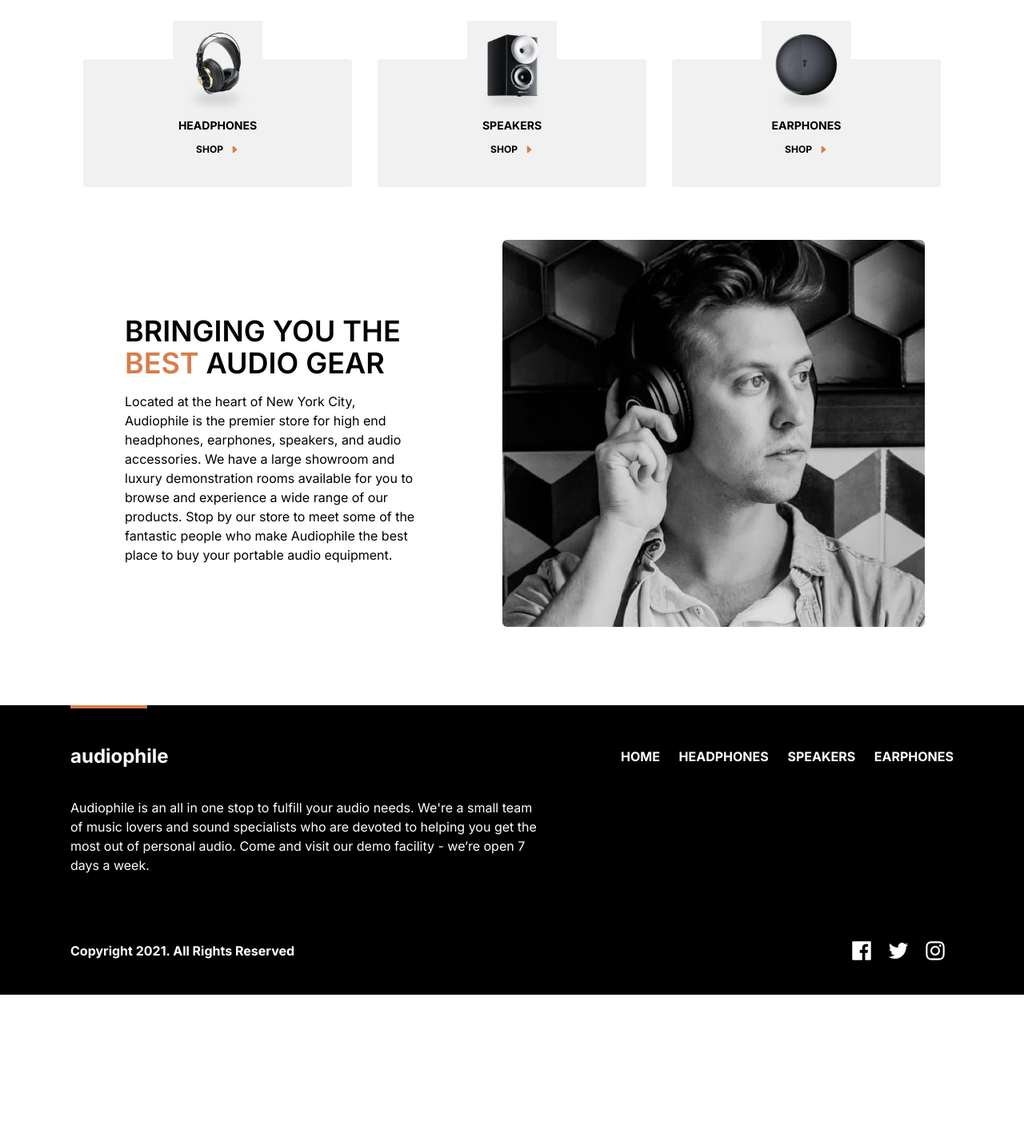
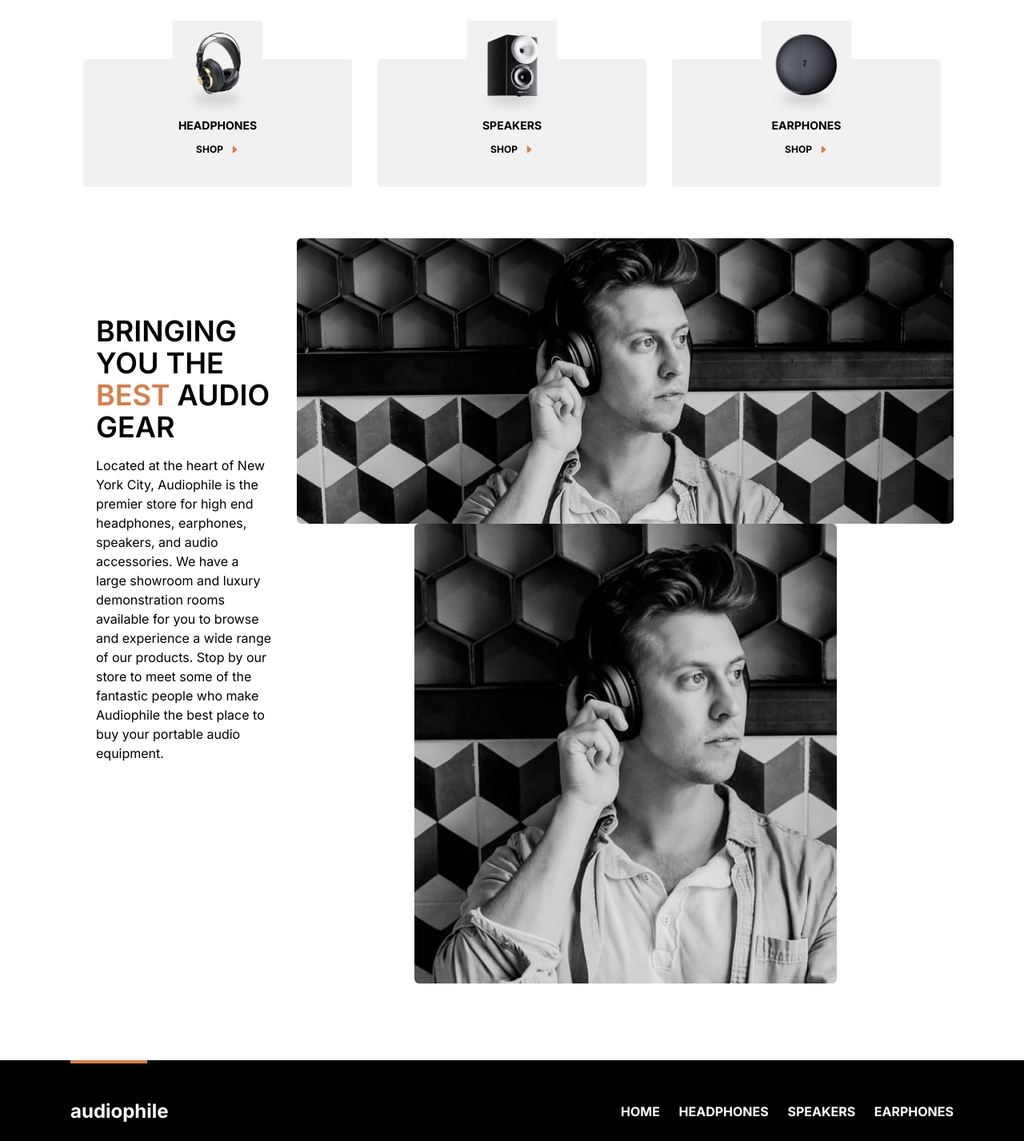
Before and after one commit to john-mathis/Audiophile, a Next.js app: page /speakers in a window 1280 px wide. Shown: the part 2198-3625 px from the top of the page at 80% size. Before the commit the page ends 3442 px from the top, so only its background shows below. Built offline with nearby package versions, Linux system fonts and the light colour scheme.

Commit message:
best audio image edits

```diff
--- a/app/components/BestAudio/BestAudio.tsx
+++ b/app/components/BestAudio/BestAudio.tsx
@@ -1,14 +1,32 @@
 import React from "react";
-import BestGearImage from "../../../public/assets/shared/mobile/image-best-gear.jpg";
+import BestGearSm from "../../../public/assets/shared/mobile/image-best-gear.jpg";
+import BestGearMed from "../../../public/assets/shared/tablet/image-best-gear.jpg";
+import BestGearLg from "../../../public/assets/shared/desktop/image-best-gear.jpg";
 
 const BestAudio = () => {
   return (
     <section className="w-80 md:w-[43rem] m-auto lg:flex lg:w-[60rem] xl:w-[69rem]">
-      <img
-        className="m-auto rounded-md order-2 lg:text-left lg:w-[33rem]"
-        src={BestGearImage.src}
-        alt=""
-      />
+      {/* Displays correct image based on screen size */}
+      <picture className="lg:order-3">
+        {/* Mobile Image */}
+        <img
+          className="m-auto rounded-md order-2 md:hidden lg:hidden xl:hidden"
+          src={BestGearSm.src}
+          alt=""
+        />
+        {/* Tablet Image */}
+        <img
+          className="m-auto rounded-md hidden md:flex"
+          src={BestGearMed.src}
+          alt=""
+        />
+        {/* Desktop Image */}
+        <img
+          className="m-auto rounded-md order-2 text-left w-[33rem] hidden lg:flex xl:flex"
+          src={BestGearLg.src}
+          alt=""
+        />
+      </picture>
       <div className="md:w-[35rem] xl:w-[27rem] mx-auto md:my-12 order-1 text-center lg:text-left lg:p-8">
         <p className="uppercase text-3xl md:text-4xl my-4 font-semibold">
           Bringing you the <span className="text-[--dark-orange]">best </span>
```
